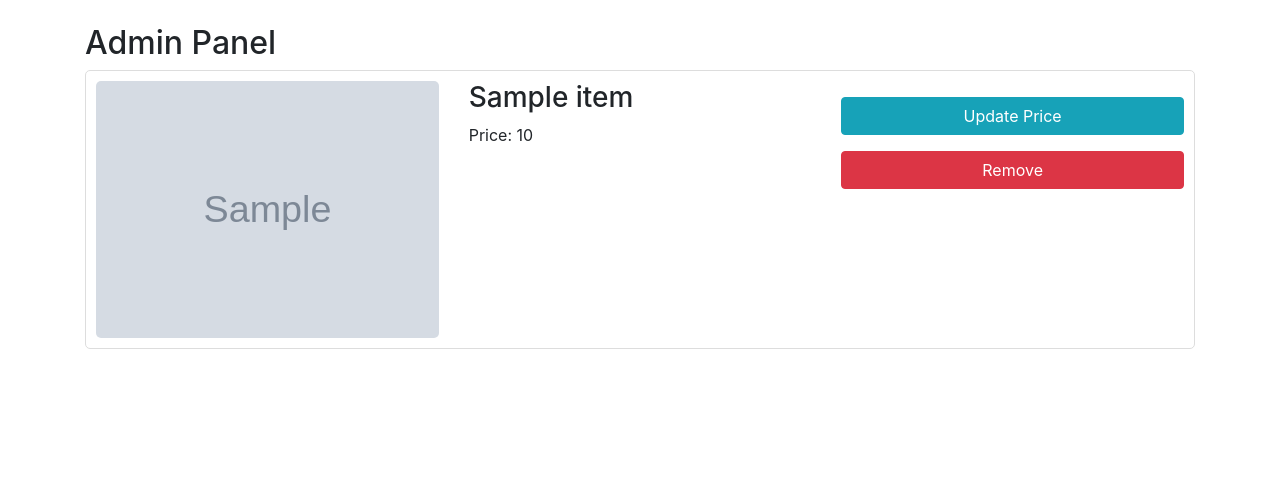
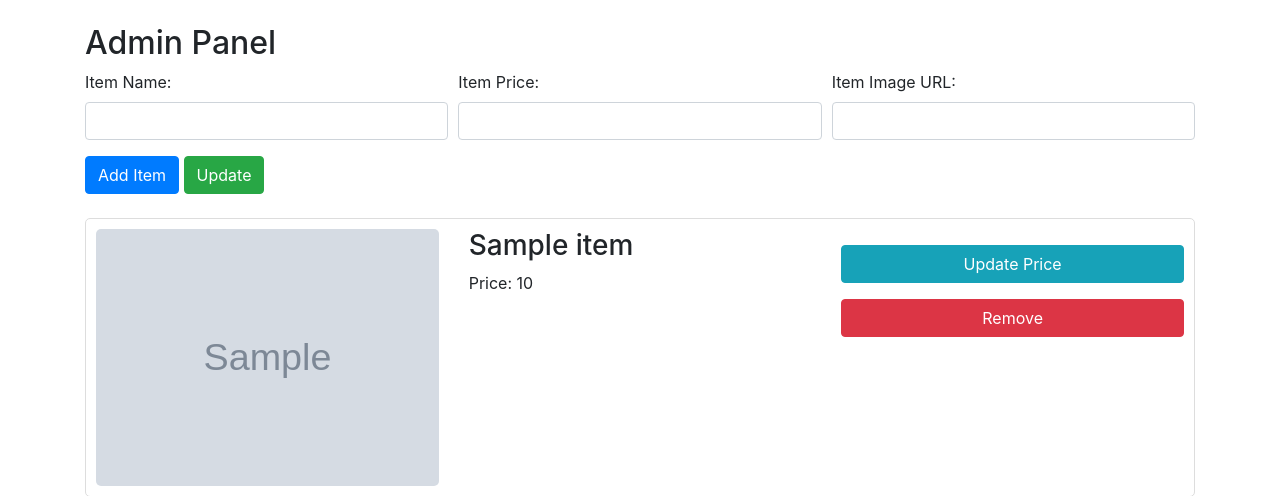
Before and after one commit to FantasyZoom22/FoodOrderAdmin, a Flask app: page /admin-panel in a window 1280 px wide. Shown: the top 496 px of the page. Run offline with Flask 3, Linux system fonts and the light colour scheme; tables that the repository leaves empty hold one stand-in row (values such as "Sample post"); grey boxes marked "Sample" are stand-in pictures; some libraries are stand-ins or nearby versions.

Commit message:
Update admin-panel.html

```diff
--- a/templates/admin-panel.html
+++ b/templates/admin-panel.html
@@ -22,6 +22,26 @@
 <body>
   <div class="container">
     <h2 class="mt-4">Admin Panel</h2>
+    <!-- Form for adding new item -->
+    <form id="addItemForm" class="mb-4">
+      <div class="form-row">
+        <div class="col-md-4 mb-3">
+          <label for="itemName">Item Name:</label>
+          <input type="text" class="form-control" id="itemName" required>
+        </div>
+        <div class="col-md-4 mb-3">
+          <label for="itemPrice">Item Price:</label>
+          <input type="number" class="form-control" id="itemPrice" required>
+        </div>
+        <div class="col-md-4 mb-3">
+          <label for="itemImage">Item Image URL:</label>
+          <input type="text" class="form-control" id="itemImage" required>
+        </div>
+      </div>
+      <button type="button" class="btn btn-primary" onclick="addItemToList()">Add Item</button>
+      <button type="button" class="btn btn-success" onclick="sendDataToDatabase()">Update</button>
+    </form>
+
     <!-- Display existing items with delete and update buttons -->
     <div id="itemList">
       <!-- Items will be dynamically populated here -->
@@ -69,6 +89,28 @@
   <!-- Scripts -->
   <script src="https://code.jquery.com/jquery-3.6.0.min.js"></script>
   <script>
+    // Function to add item to the list
+    function addItemToList() {
+      let itemName = $("#itemName").val();
+      let itemPrice = $("#itemPrice").val();
+      let itemImage = $("#itemImage").val();
+
+      // Create item object
+      let item = {
+        title: itemName,
+        price: itemPrice,
+        image_url: itemImage
+      };
+
+      // Add item to display
+      addItemToUI(item);
+
+      // Reset form fields
+      $("#itemName").val("");
+      $("#itemPrice").val("");
+      $("#itemImage").val("");
+    }
+
     // Function to remove item from the list and database
     function removeItem(itemId) {
       // Send request to server to remove item
@@ -137,7 +179,40 @@
                           </div>
                         </div>
                       </div>`;
+
       $("#itemList").append(itemHtml);
+    }
+
+    // Function to send data to the database
+    function sendDataToDatabase() {
+      // Prepare data for sending to the server
+      let itemsData = [];
+      $(".item-panel").each(function() {
+        let item = {
+          id: $(this).find("button.btn-info").attr("onclick").match(/\d+/)[0],
+          title: $(this).find("h3").text(),
+          price: $(this).find("p").text().match(/\d+/)[0],
+          image_url: $(this).find("img").attr("src")
+        };
+        itemsData.push(item);
+      });
+
+      // Send data to the server using AJAX
+      $.ajax({
+        type: "POST",
+        url: "/update-items",
+        contentType: "application/json",
+        data: JSON.stringify(itemsData),
+        success: function(response) {
+          // Clear the list and display success message
+          $("#itemList").empty();
+          alert("Items successfully updated in the database!");
+        },
+        error: function(xhr, status, error) {
+          // Handle errors
+          alert("Error updating items in the database: " + error);
+        }
+      });
     }
   </script>
 </body>
```
Lines whose indentation alone changed are shown as unchanged.
